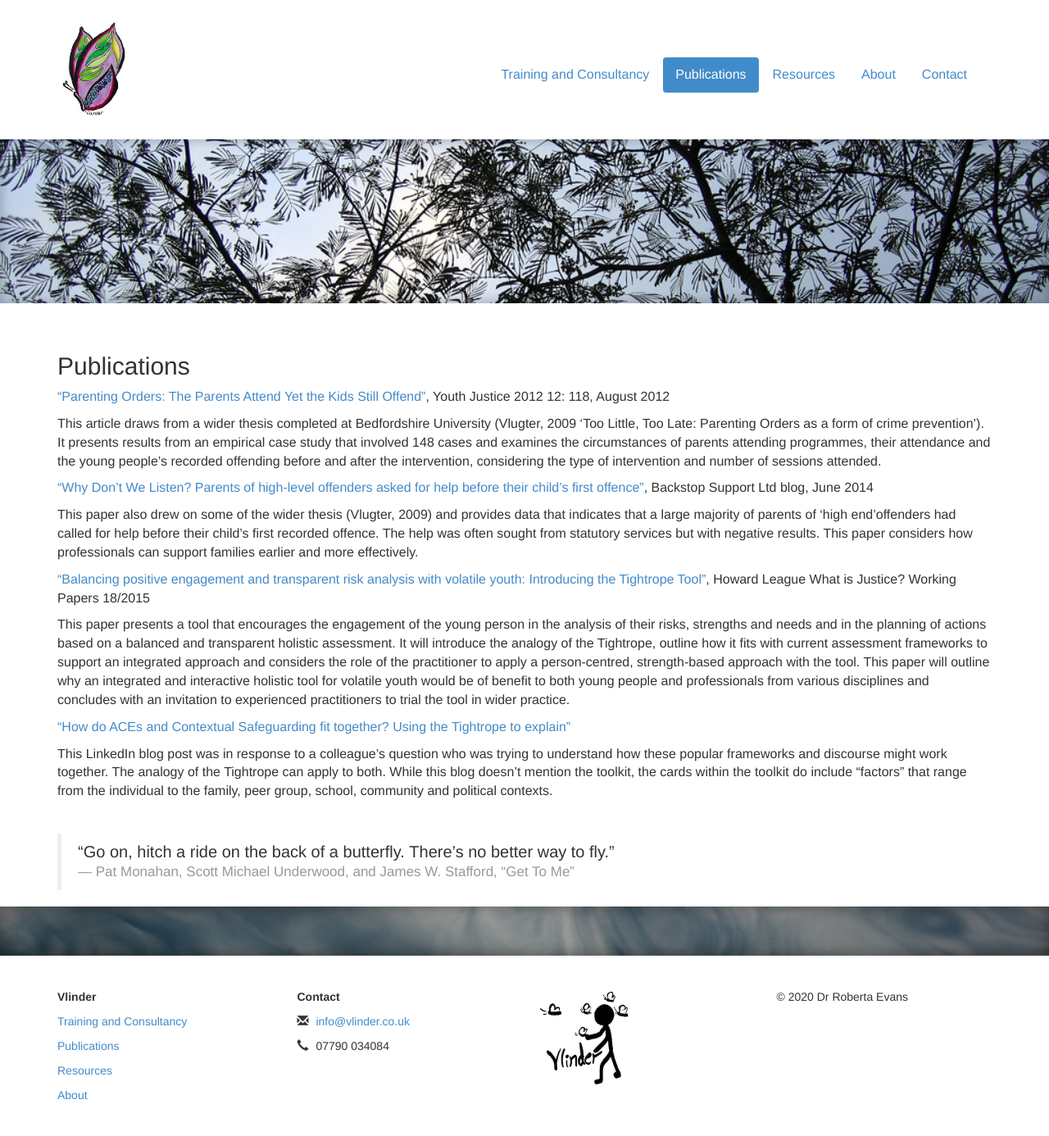
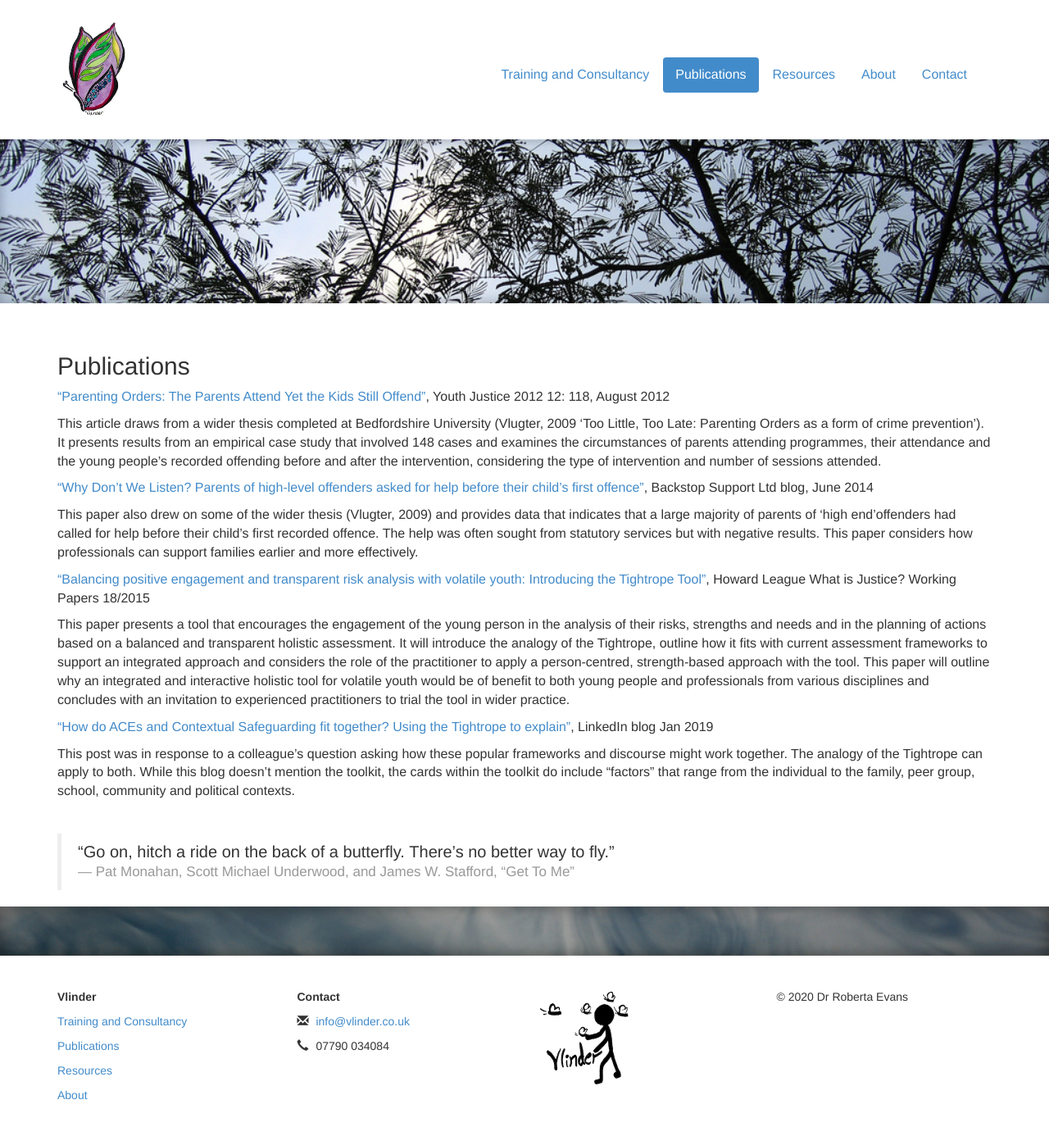
Before and after one commit to vlinderco/vlinderco.github.io, a Jekyll site: the page built from publications.md, in a window 1280 px wide. Shown: the whole page at 82% size. Built offline with Jekyll 4.4.1, drawn with Linux system fonts in a browser that asks for light colours; nearby versions of some CDN libraries.

Commit message:
Update publications.md
Added date to LinkedIn blog

```diff
--- a/publications.md
+++ b/publications.md
@@ -18,9 +18,9 @@ This paper also drew on some of the wider thesis (Vlugter, 2009) and provides da
 
 This paper presents a tool that encourages the engagement of the young person in the analysis of their risks, strengths and needs and in the planning of actions based on a balanced and transparent holistic assessment. It will introduce the analogy of the Tightrope, outline how it fits with current assessment frameworks to support an integrated approach and considers the role of the practitioner to apply a person-centred, strength-based approach with the tool. This paper will outline why an integrated and interactive holistic tool for volatile youth would be of benefit to both young people and professionals from various disciplines and concludes with an invitation to experienced practitioners to trial the tool in wider practice.
 
-["How do ACEs and Contextual Safeguarding fit together? Using the Tightrope to explain"][ACE Contextual]
+["How do ACEs and Contextual Safeguarding fit together? Using the Tightrope to explain"][ACE Contextual], LinkedIn blog Jan 2019
 
-This LinkedIn blog post was in response to a colleague's question who was trying to understand how these popular frameworks and discourse might work together. The analogy of the Tightrope can apply to both. While this blog doesn't mention the toolkit, the cards within the toolkit do include "factors" that range from the individual to the family, peer group, school, community and political contexts.
+This post was in response to a colleague's question asking how these popular frameworks and discourse might work together. The analogy of the Tightrope can apply to both. While this blog doesn't mention the toolkit, the cards within the toolkit do include "factors" that range from the individual to the family, peer group, school, community and political contexts.
 
 
 [ACE Contextual]: https://www.linkedin.com/pulse/how-do-aces-contextual-safeguarding-fit-together-using-roberta-evans/
```
